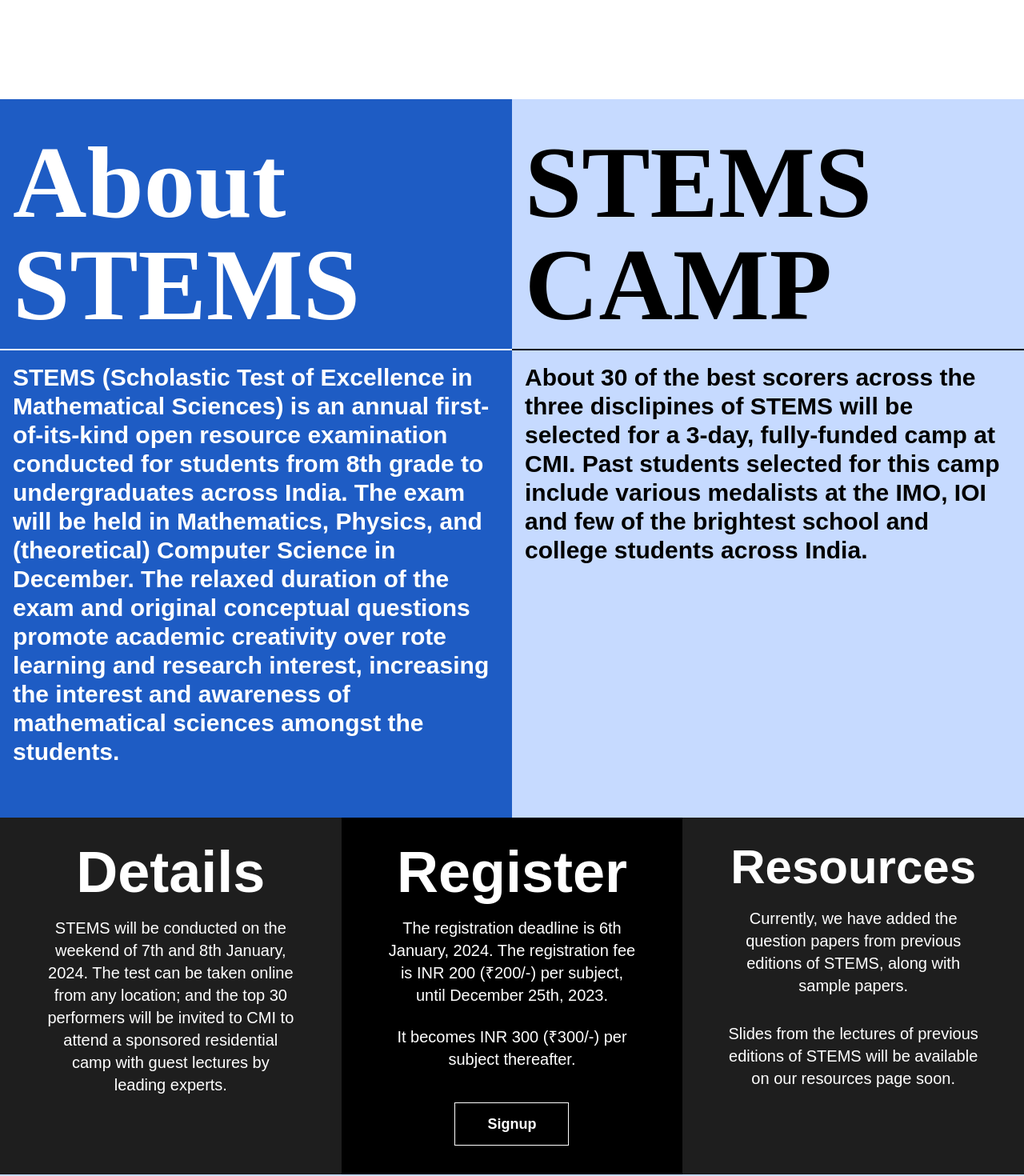
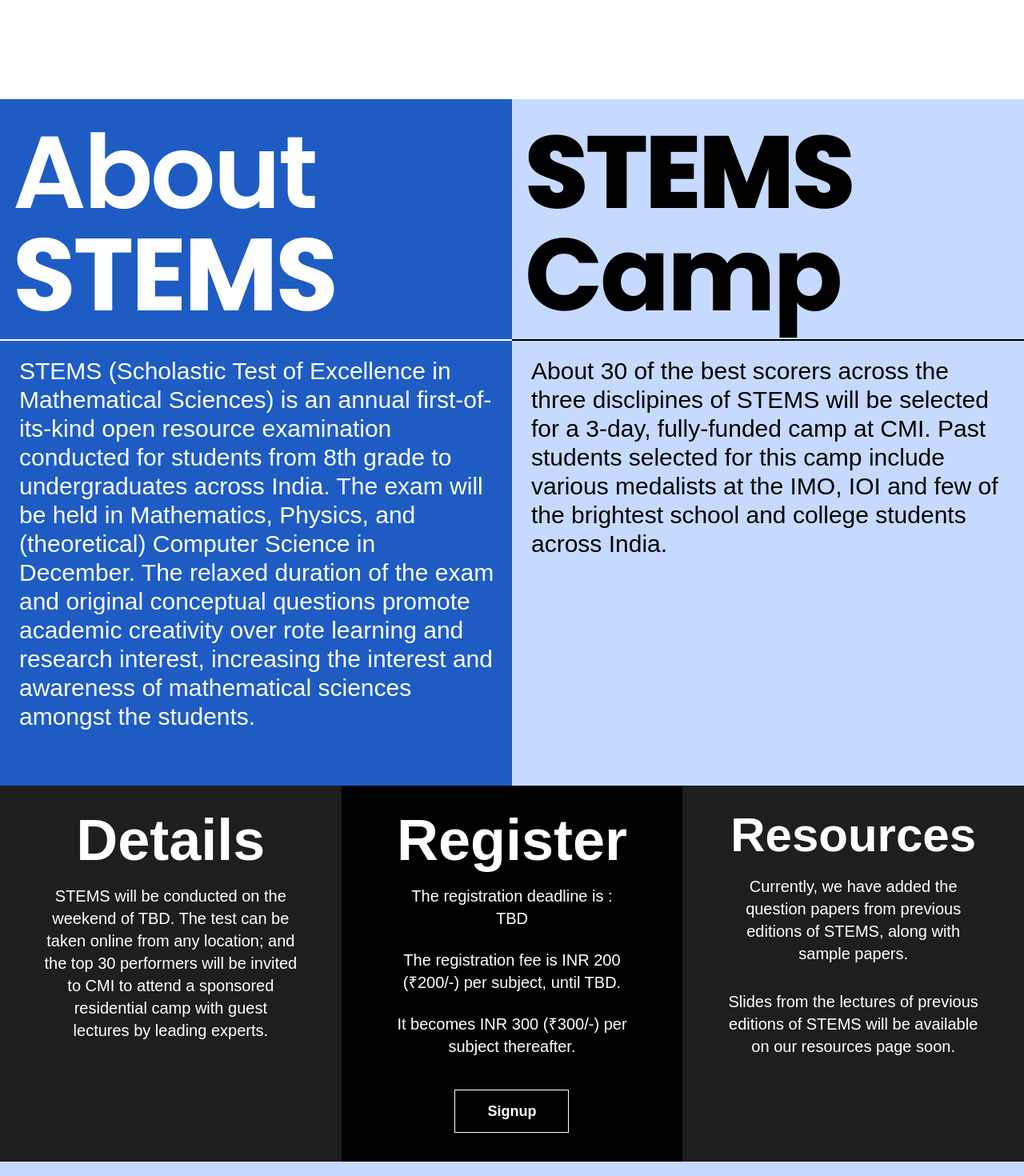
Before and after one commit to Tessellate-CMI/tessellate-frontend, a SvelteKit app: page /stems in a window 1280 px wide. Shown: the part 740-2210 px from the top of the page at 80% size. Built offline with nearby package versions, Linux system fonts and the light colour scheme; a web font is replaced by a local one.

Commit message:
feat: changed styling and some content in the stems page
changed heading font and size for about stems and stems camp. changed all dates to TBD. changed some
apragraphs in details etc.

```diff
--- a/src/routes/(app)/stems/+page.svelte
+++ b/src/routes/(app)/stems/+page.svelte
@@ -12,12 +12,14 @@
     </div>
 </div>
 <div class="sticky top-0">
-    <div class="grid grid-cols-1 text-2xl font-semibold md:text-3xl lg:grid-cols-2">
-        <div class="bg-second-blue pb-12 pt-6 text-white">
-            <div class="border-b-2 border-white p-4 font-display text-7xl font-bold lg:text-9xl">
-                About STEMS
+    <div class="grid grid-cols-1 text-2xl font-medium md:text-3xl lg:grid-cols-2">
+        <div class="bg-second-blue pb-12 pt-3 text-white">
+            <div
+                class="border-b-2 border-white p-4 font-heading text-7xl font-bold tracking-tight lg:text-9xl"
+            >
+                <span class="font-semibold">About</span> STEMS
             </div>
-            <div class="p-4">
+            <div class="p-4 md:p-5 md:pl-6">
                 STEMS (Scholastic Test of Excellence in Mathematical Sciences) is an annual
                 first-of-its-kind open resource examination conducted for students from 8th grade to
                 undergraduates across India. The exam will be held in Mathematics, Physics, and
@@ -27,13 +29,13 @@
                 amongst the students.
             </div>
         </div>
-        <div class="bg-main-blue pb-12 pt-6 text-black">
+        <div class="bg-main-blue pb-12 pt-3 text-black">
             <div
-                class="text-display border-b-2 border-black p-4 font-display text-7xl font-bold lg:text-9xl"
+                class="border-b-2 border-black p-4 font-heading text-7xl font-extrabold tracking-tight lg:text-9xl"
             >
-                STEMS CAMP
+                STEMS <span class="font-bold">Camp</span>
             </div>
-            <div class="p-4">
+            <div class="p-4 md:p-5 md:pl-6">
                 About 30 of the best scorers across the three disclipines of STEMS will be selected
                 for a 3-day, fully-funded camp at CMI. Past students selected for this camp include
                 various medalists at the IMO, IOI and few of the brightest school and college
@@ -46,16 +48,18 @@
         <div class="p-4 text-xl lg:pt-8">
             <h1 class="mb-5 text-center text-6xl font-bold lg:text-7xl">Details</h1>
             <p class="mx-auto w-4/5">
-                STEMS will be conducted on the weekend of 7th and 8th January, 2024. The test can be
-                taken online from any location; and the top 30 performers will be invited to CMI to
-                attend a sponsored residential camp with guest lectures by leading experts.
+                STEMS will be conducted on the weekend of TBD. The test can be taken online from any
+                location; and the top 30 performers will be invited to CMI to attend a sponsored
+                residential camp with guest lectures by leading experts.
             </p>
         </div>
         <div class="bg-black p-4 text-xl lg:pt-8">
             <h1 class="mb-5 text-center text-6xl font-bold lg:text-7xl">Register</h1>
             <p class="mx-auto w-4/5">
-                The registration deadline is 6th January, 2024. The registration fee is INR 200
-                (₹200/-) per subject, until December 25th, 2023.
+                The registration deadline is : <br /> TBD
+            </p>
+            <p class="mx-auto mt-6 w-4/5">
+                The registration fee is INR 200 (₹200/-) per subject, until TBD.
             </p>
             <p class="mx-auto mt-6 w-4/5">It becomes INR 300 (₹300/-) per subject thereafter.</p>
             <button
```
